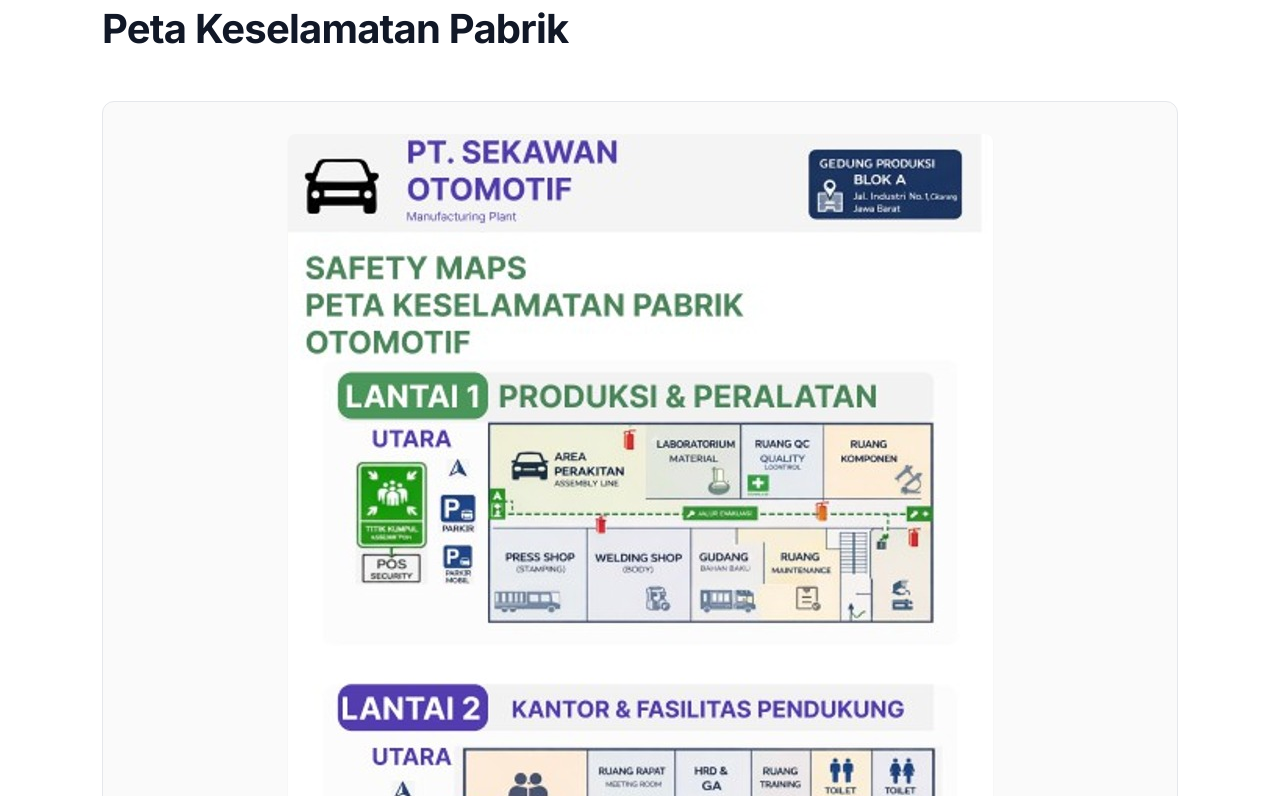
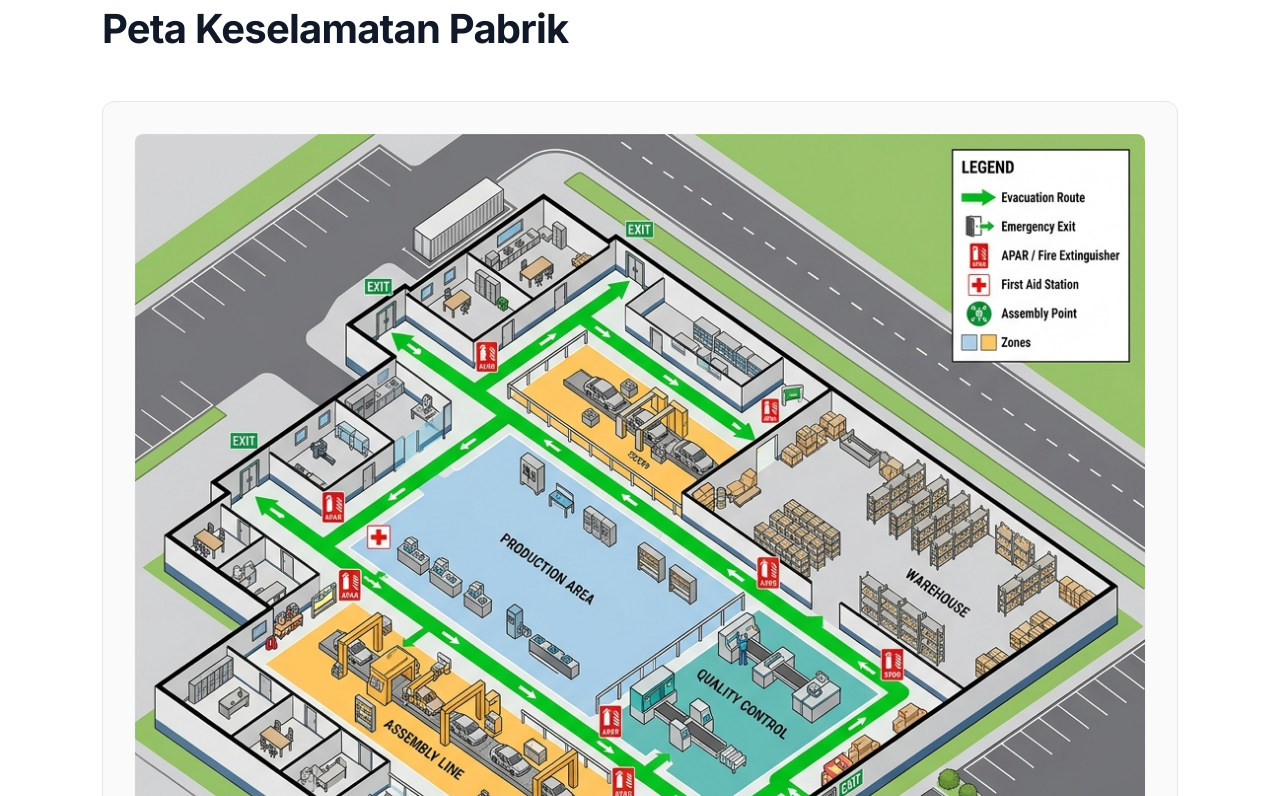
Before and after one commit to pembunuhGila/PT-Sekawan-Otomotif-K3-, a website: page index.html in a window 1280 px wide. Shown: the part 4324-5120 px from the top of the page. Drawn offline with Linux system fonts and the light colour scheme.

Commit message:
revisi gambar

```diff
--- a/index.html
+++ b/index.html
@@ -262,7 +262,7 @@
       </div>
       <div class="map-container reveal">
         <!-- User provided map image -->
-        <img src="image.jpeg" alt="Peta Keselamatan Pabrik Otomotif (Lantai 1 dan Lantai 2) beserta jalur evakuasi">
+        <img src="safety_map.png" alt="Peta Keselamatan Pabrik Otomotif (Lantai 1 dan Lantai 2) beserta jalur evakuasi">
         <div class="map-note">
           <i class="fa-solid fa-circle-info"></i> Pelajari rute evakuasi, lokasi Alat Pemadam Api Ringan (APAR), dan letak titik kumpul darurat (Assembly Point) di area operasional Anda.
         </div>
```
Also changed, not shown: safety_map.png (added).
